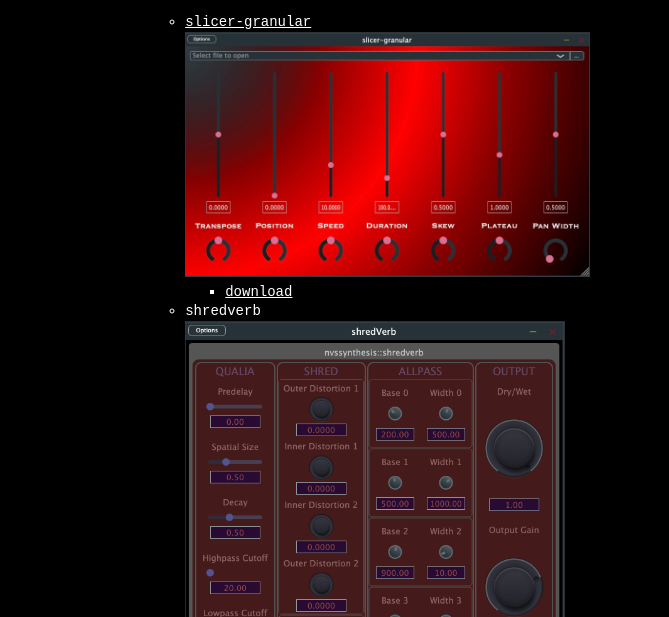
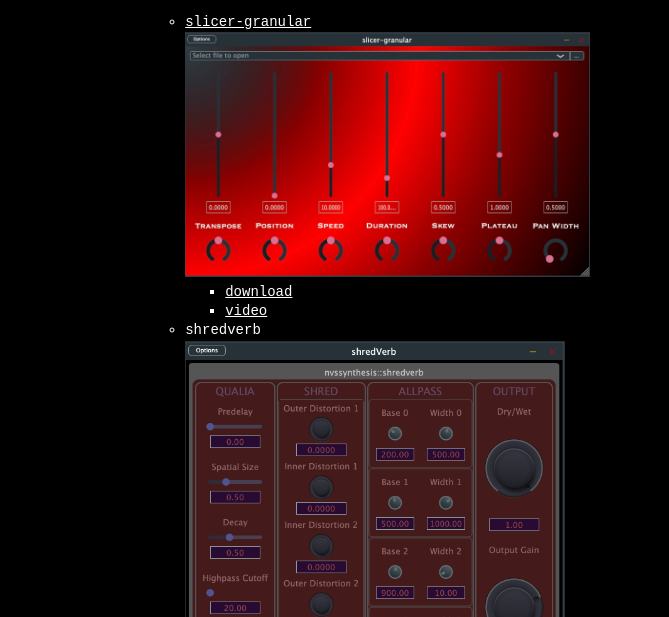
Before and after one commit to nvssynthesis/nvssynthesis.github.io, a plain HTML site: page projects.html in a window 1280 px wide. Shown: the part 183-800 px from the top of the page, without its empty margins (34-703 px from the left). Drawn offline with Linux system fonts and the light colour scheme.

Commit message:
slicer granular video

```diff
--- a/projects.html
+++ b/projects.html
@@ -41,6 +41,7 @@
 				<img border="0" alt="slicer granular" src="slicer-granular.jpg"width="405" height="245">
 				<ul>
 					<li><a href="https://github.com/nvssynthesis/slicer_granular"> download </a></li>
+					<li><a href="https://youtu.be/HsOIzlNEIDU?si=B0wsG_hkSkqrWcqI"> video </a></li>
 				</ul>
 			</li>
 			<li>shredverb <br>
```
